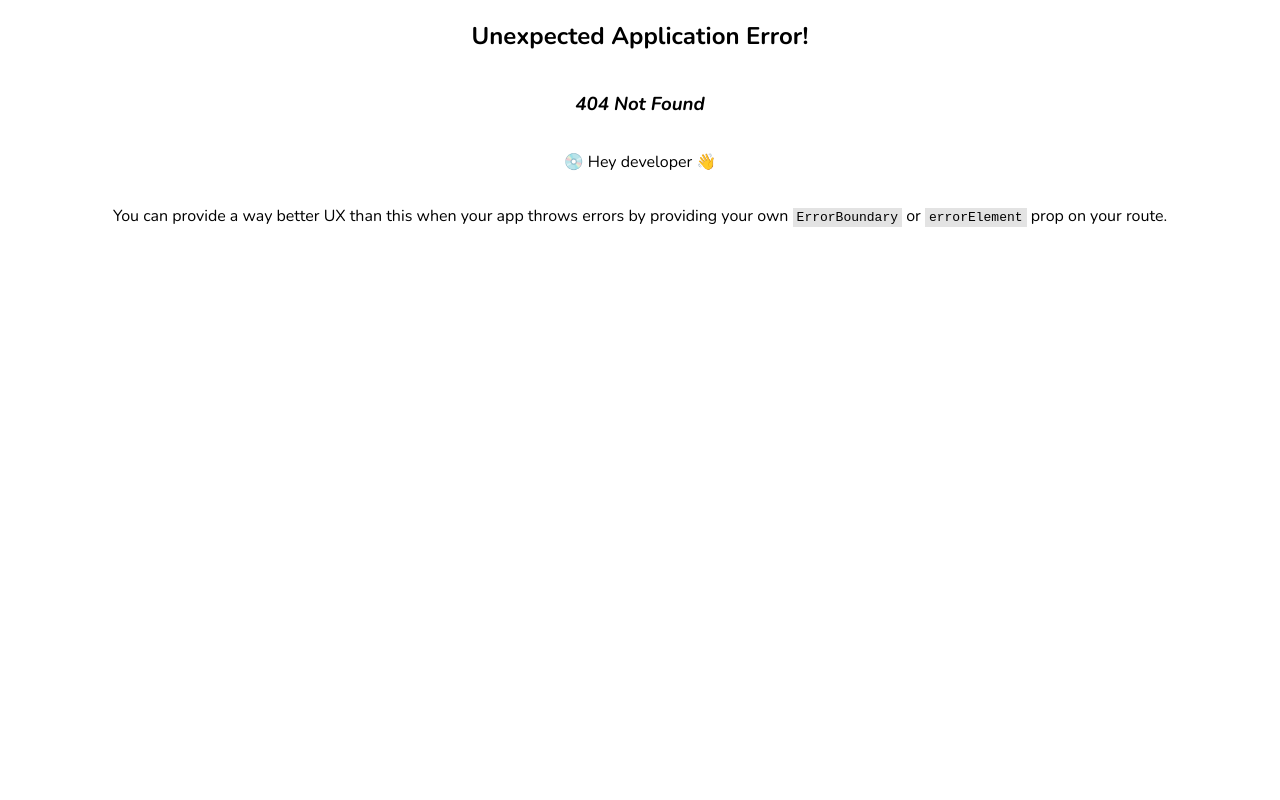
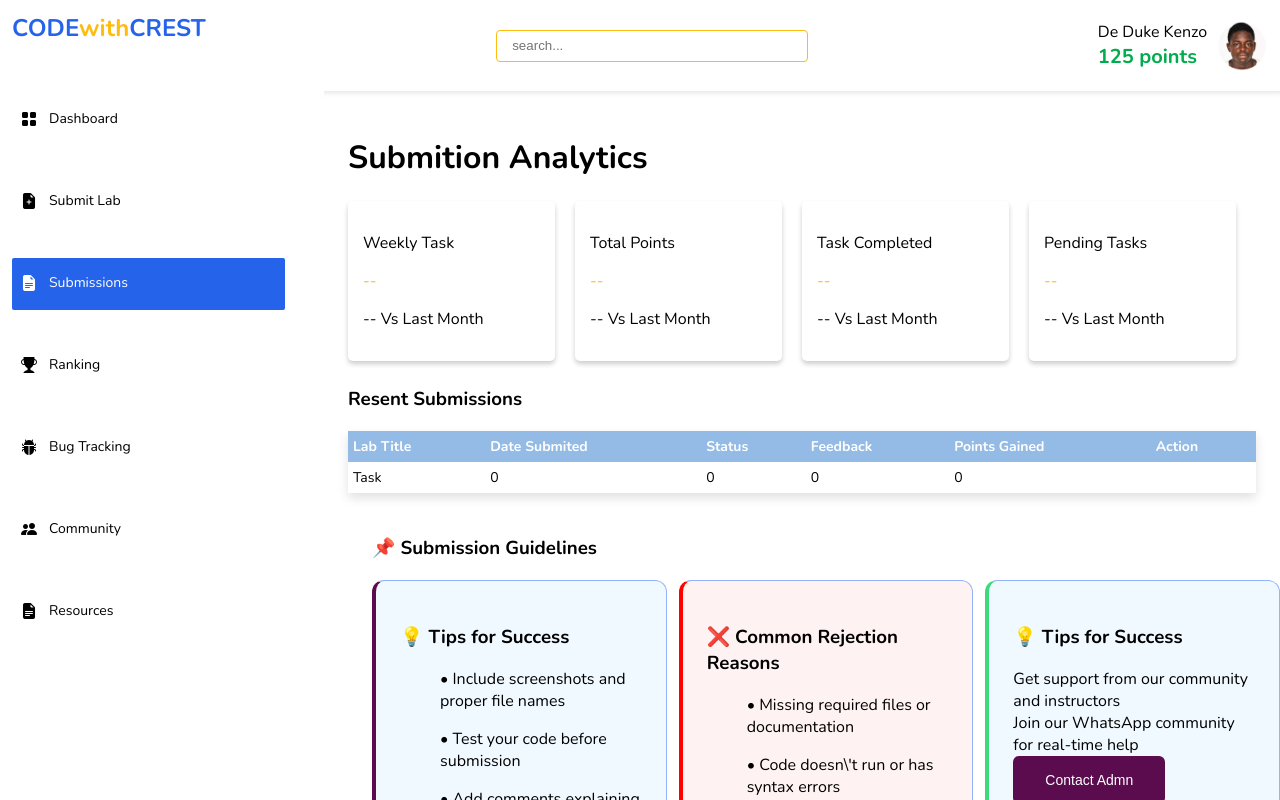
Before and after one commit to CarlTeclancing/codewithcrest, a React (Vite) app: page /submissions in a window 1280 px wide. Before the commit this address had no page. Built offline with nearby package versions, Linux system fonts and the light colour scheme.

Commit message:
updated submissions page

```diff
--- a/src/components/layout/layout.css
+++ b/src/components/layout/layout.css
@@ -21,6 +21,7 @@
   width: calc(100% - 300px);
   padding: 24px;
   margin-left: 324px;
+  overflow-x: hidden;
 }
 .col{
   width: 100%;
--- a/src/index.css
+++ b/src/index.css
@@ -27,6 +27,7 @@ body{
   font-optical-sizing: auto;
   font-weight: 400;
   font-style: normal;
+  overflow-x: hidden;
 }
 .post{
   width: 80%;
--- a/src/main.jsx
+++ b/src/main.jsx
@@ -8,6 +8,7 @@ import Hello from './pages/Hello.jsx'
 import Dashboard from './pages/Dashboard/Dashboard.jsx'
 import Ranking from './pages/ranking/Ranking.jsx'
 import Labs from './pages/labs/Labs.jsx'
+import Submission from './pages/submission/Submission.jsx'
 
 const router = createBrowserRouter([
   {path:'/', element:<App />},
@@ -15,6 +16,7 @@ const router = createBrowserRouter([
   {path:'/dashboard', element:<Dashboard />},
   {path:'/ranking', element:<Ranking />},
   {path:'/submit', element:<Labs />},
+  {path:'/submissions', element:<Submission />},
 ]);
 
 createRoot(document.getElementById('root')).render(
--- a/src/pages/Dashboard/dashboard.css
+++ b/src/pages/Dashboard/dashboard.css
@@ -63,7 +63,7 @@ table{
   color: white;
 }
 .lab{
-  width: 98%;
+  width: 95%;
   height: auto;
   display: flex;
   flex-direction: column;
@@ -89,3 +89,31 @@ table{
   border-radius: 6px;
   margin: 6px;
 }
+.col-flex-row{
+  width: 100%;
+  display: flex;
+  justify-content: space-between;
+}
+.col-flex-row div:first-child{
+  background-color: #F0F9FF;
+  padding: 24px;
+  border-radius: 12px;
+  border: 1px solid #93B4FD;
+  border-left: 4px solid var(--primary-color);
+}
+.col-flex-row div:nth-child(2){
+  background-color: #FEF2F2;
+  padding: 24px;
+  border-radius: 12px;
+  border: 1px solid #93B4FD;
+  border-left: 4px solid var(--primary-error-color);
+  margin-left: 12px;
+}
+.col-flex-row div:nth-child(3){
+  background-color: #F0F9FF;
+  padding: 24px;
+  border-radius: 12px;
+  border: 1px solid #93B4FD;
+  border-left: 4px solid var(--completed);
+  margin-left: 12px;
+}
--- /dev/null
+++ b/src/pages/submission/Submission.jsx
@@ -0,0 +1,92 @@
+import React from 'react'
+import Layout from '../../components/layout/Layout'
+
+const Submission = () => {
+  return (
+    <Layout>
+        <h1>Submition <span>Analytics</span> </h1>
+      <div className="box-updates">
+        <div className="box">
+          <p>Weekly Task</p>
+          <span className='yellow'>--</span>
+          <p>--<span></span> Vs Last Month</p>
+        </div>
+        <div className="box">
+          <p>Total Points</p>
+          <span className='yellow'>--</span>
+          <p>--<span></span> Vs Last Month</p>
+        </div>
+        <div className="box">
+          <p>Task Completed</p>
+          <span className='yellow'>--</span>
+          <p>--<span></span> Vs Last Month</p>
+        </div>
+        <div className="box">
+          <p>Pending Tasks</p>
+          <span className='yellow'>--</span>
+          <p>--<span></span> Vs Last Month</p>
+        </div>
+      </div>
+
+    <div className="updates">
+        <h3>Resent Submissions</h3>
+        <table>
+         <thead>
+           <tr>
+               <th>Lab Title</th>
+               <th>Date Submited</th>
+               <th>Status</th>
+               <th>Feedback</th>
+               <th>Points Gained</th>
+               <th>Action</th>
+           </tr>
+         </thead>
+         <tbody>
+           <tr>
+            <td>Task</td>
+            <td>0</td>
+            <td>0</td>
+            <td>0</td>
+            <td>0</td>
+            <td className='actions'></td>
+           </tr>
+         </tbody>
+           </table>
+      </div>
+
+
+      <div className="col">
+        <h3>📌 Submission Guidelines</h3>
+        <div className="col-flex-row">
+            <div className="col">
+                <h3>💡 Tips for Success</h3>
+                <ul>
+                    <p>• Include screenshots and proper file names</p>
+                    <p>• Test your code before submission</p>
+                    <p>• Add comments explaining your approach</p>
+                    <p>• Follow the lab requirements checklist</p>
+                </ul>
+            </div>
+            <div className="col">
+                <h3>❌ Common Rejection Reasons</h3>
+                <ul>
+                    <p>• Missing required files or documentation</p>
+                    <p>• Code doesn\'t run or has syntax errors</p>
+                    <p>• Incomplete implementation of requirements</p>
+                    <p>• Poor code organization or naming</p>
+                </ul>
+            </div>
+            <div className="col">
+                <h3>💡 Tips for Success</h3>
+                <span>Get support from our community and instructors</span><br/>
+                <span>Join our WhatsApp community for real-time help</span><br/>
+                <button className="btn-primary">Contact Admn</button>
+            </div>
+
+        </div>
+      </div>
+    </Layout>
+  )
+}
+
+export default Submission
```
